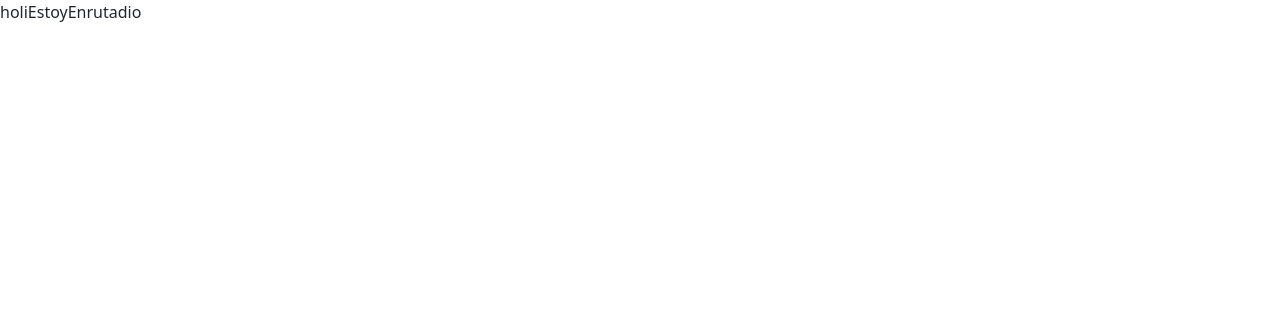
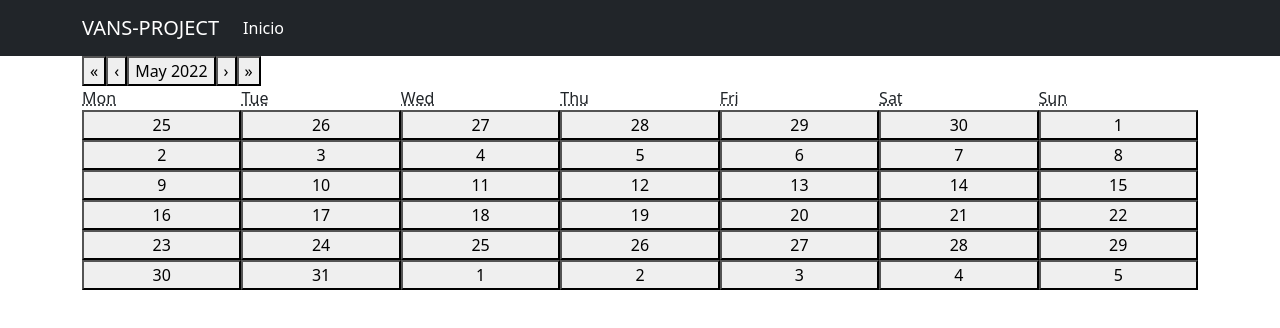
Before and after one commit to ArturoEchanique/vans-project-client, a React (Create React App) app: page / in a window 1280 px wide. Shown: the top 328 px of the page. Built offline with nearby package versions, Linux system fonts and the light colour scheme.

Commit message:
empiezo el date picker

```diff
--- a/package.json
+++ b/package.json
@@ -10,6 +10,7 @@
     "bootstrap": "^5.1.3",
     "react": "^18.1.0",
     "react-bootstrap": "^2.3.1",
+    "react-calendar": "^3.7.0",
     "react-dom": "^18.1.0",
     "react-router-dom": "^6.3.0",
     "react-scripts": "5.0.1",
--- a/src/components/App.js
+++ b/src/components/App.js
@@ -1,14 +1,13 @@
+import Navigation from './Navigation/Navigation';
 import AppRoutes from '../routes/AppRoutes';
 
-// import Footer from './Footer/Footer';
-// import Navigation from './Navigation/Navigation';
 
 import './App.css';
 
 const App = () => {
   return (
     <>
-      {/* <Navigation /> */}
+      <Navigation />
       <AppRoutes />
       {/* <Footer /> */}
     </>
--- /dev/null
+++ b/src/components/DatePicker/DatePicker.jsx
@@ -0,0 +1,13 @@
+import { Container } from "react-bootstrap";
+import Calendar from "react-calendar";
+
+
+const DatePicker = () => {
+    return (
+
+            <Calendar />
+
+    );
+};
+
+export default DatePicker;
--- /dev/null
+++ b/src/components/Navigation/Navigation.jsx
@@ -0,0 +1,24 @@
+import { Navbar, Container, Nav } from "react-bootstrap";
+import { NavLink } from "react-router-dom";
+
+
+const Navigation = () => {
+
+    return (
+        <Navbar bg="dark" variant="dark" expand="lg">
+            <Container>
+                <Navbar.Brand href="#home">VANS-PROJECT</Navbar.Brand>
+                <Navbar.Toggle aria-controls="basic-navbar-nav" />
+                <Navbar.Collapse id="basic-navbar-nav">
+                    <Nav className="me-auto">
+                        <NavLink to="/" className="nav-link">
+                            Inicio
+                        </NavLink>
+                    </Nav>
+                </Navbar.Collapse>
+            </Container>
+        </Navbar>
+    );
+};
+
+export default Navigation;
--- /dev/null
+++ b/src/pages/HomePage/HomePage.jsx
@@ -0,0 +1,14 @@
+import { Container } from "react-bootstrap";
+import DatePicker from "../../components/DatePicker/DatePicker";
+
+const HomePage = () => {
+    return (
+        <Container>
+
+            <DatePicker />
+
+        </Container>
+    );
+};
+
+export default HomePage;
--- a/src/routes/AppRoutes.jsx
+++ b/src/routes/AppRoutes.jsx
@@ -1,22 +1,19 @@
 import { Routes, Route } from "react-router-dom"
-// import CoasterDetailsPage from "../pages/CoasterDetailsPage/CoasterDetailsPage"
-// import CoastersPage from '../pages/CoastersPage/CoastersPage'
-// import IndexPage from "../pages/HomePage/HomePage"
-// import LoginPage from "../pages/LoginPage/LoginPage"
-// import SignupPage from "../pages/SignupPage/SignupPage"
+import HomePage from "../pages/HomePage/HomePage"
+
 
 const AppRoutes = () => {
 
     return (
         <Routes>
-            <Route path="/" element={"holiEstoyEnrutadio"} />
+            <Route path="/" element={<HomePage/>} />
             {/* <Route path="/galeria" element={<CoastersPage />} />
             <Route path="/detalles/:coaster_id" element={<CoasterDetailsPage />} />
             <Route path="/registro" element={<SignupPage />} />
             <Route path="/inicio-sesion" element={<LoginPage />} />
             <Route path="*" element={<h1>Esto es un 404, melón</h1>} /> */}
         </Routes>
-    )
+    );
 }
 
 export default AppRoutes
```
Also changed, not shown: src/pages/HomePage.jsx (deleted), 1 other file (tests, documents, lock files or other folders).
